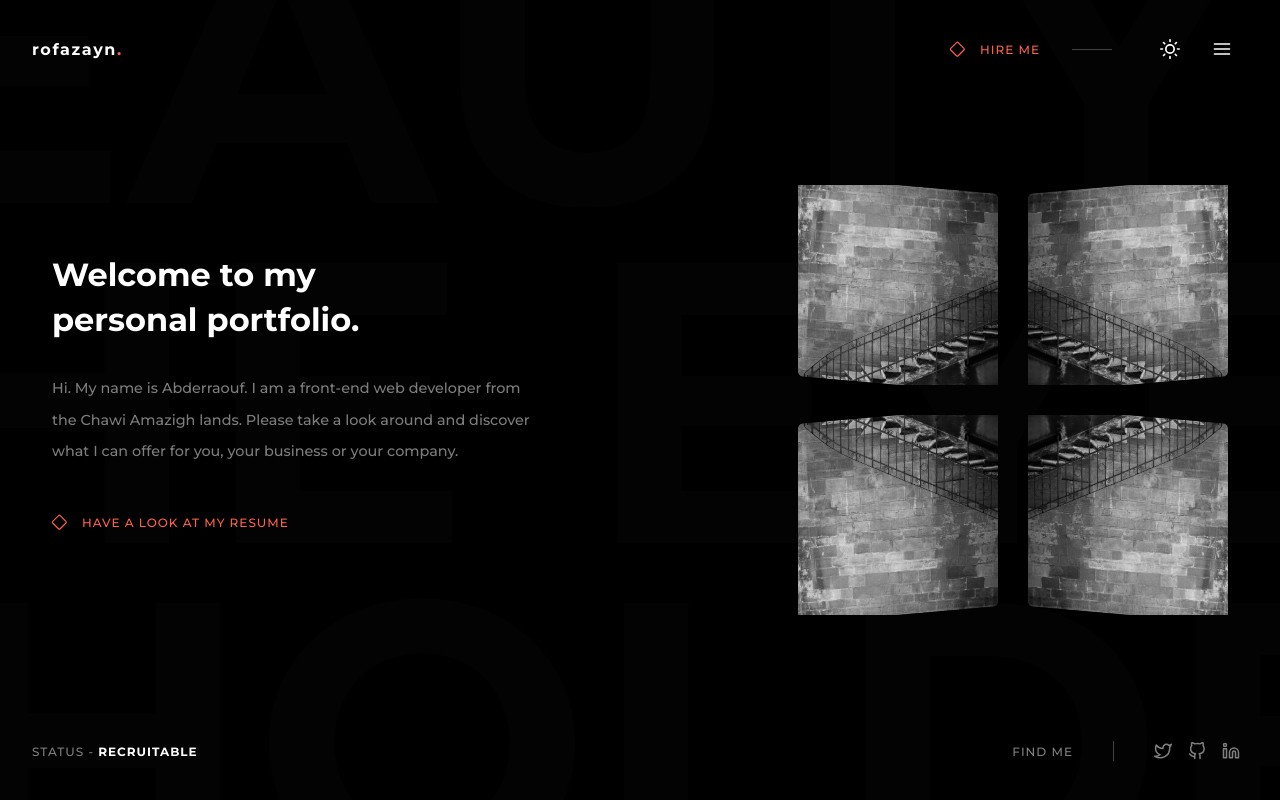
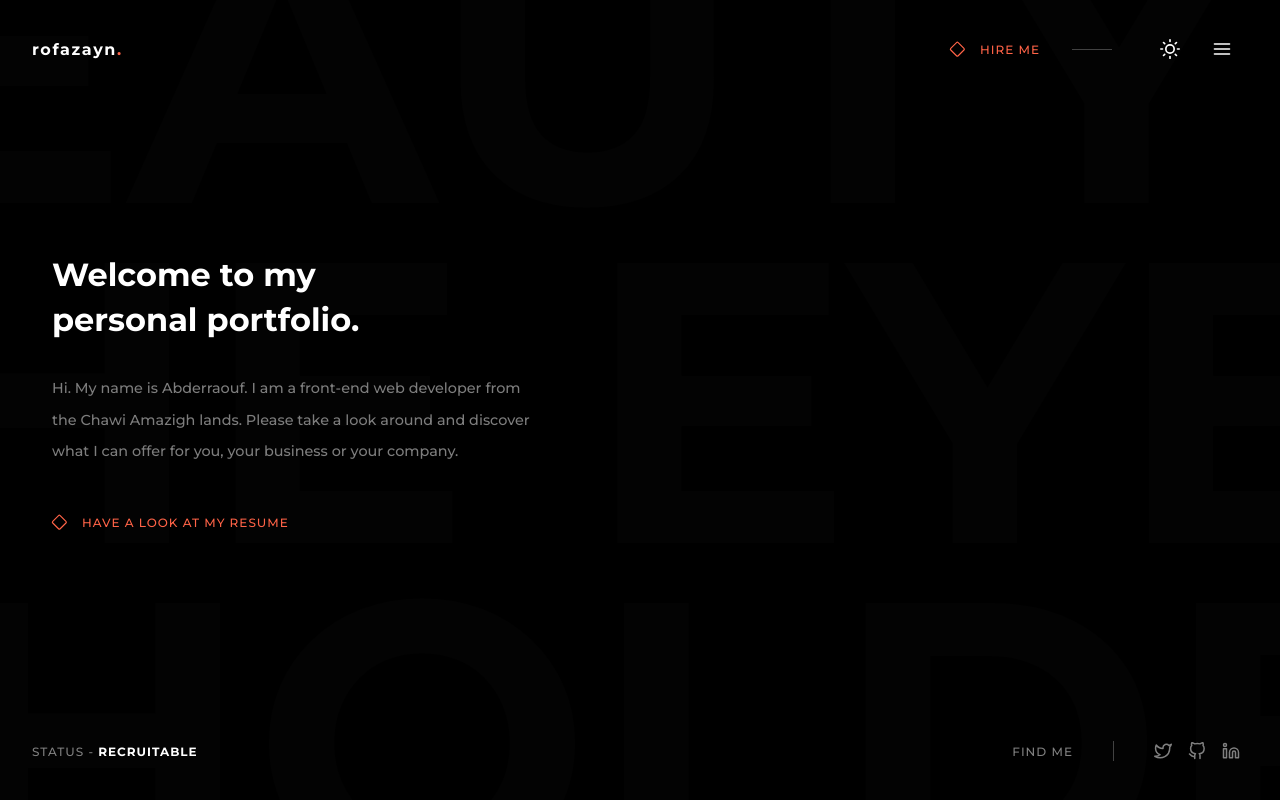
Before and after one commit to rofazayn/portfolio-remastered, a React (Create React App) app: page /#/home in a window 1280 px wide. Built offline with nearby package versions, Linux system fonts and the light colour scheme.

Commit message:
Removed home page images

```diff
--- a/src/App.js
+++ b/src/App.js
@@ -52,7 +52,7 @@ function App({ history, location }) {
               {({ match }) => (
                 <CSSTransition
                   in={match != null}
-                  timeout={1300}
+                  timeout={1400}
                   classNames='page'
                   unmountOnExit
                 >
--- a/src/components/Page/Page.js
+++ b/src/components/Page/Page.js
@@ -12,7 +12,6 @@ const SPage = styled.div`
   height: 100%;
   width: 100%;
   display: flex;
-  // justify-content: center;
   align-items: center;
   padding: 0 2rem;
 
@@ -21,15 +20,14 @@ const SPage = styled.div`
   }
   &.page-enter-active {
     opacity: 1;
-    transition: opacity 400ms;
-    transition-delay: 600ms;
+    transition: opacity 450ms ease-in-out 450ms;
   }
   &.page-exit {
     opacity: 1;
   }
   &.page-exit-active {
     opacity: 0;
-    transition: opacity 400ms;
+    transition: opacity 450ms ease-in-out;
   }
 `;
 
--- a/src/helpers/Animations.js
+++ b/src/helpers/Animations.js
@@ -80,7 +80,7 @@ export const handleHoverExit = e => {
 
 export const revealHeadings = (...nodes) => {
   gsap.from([...nodes], 0.8, {
-    delay: 0.8,
+    delay: 0.85,
     ease: 'power3.out',
     y: 55,
     stagger: {
--- a/src/views/Home/Home.js
+++ b/src/views/Home/Home.js
@@ -1,9 +1,6 @@
-import React, { useRef, useEffect } from 'react';
+import React from 'react';
 import styled from 'styled-components';
-
-import HeroImage from '../../assets/images/hero.webp';
 import Hero from '../../components/Hero/Hero';
-import { staggerRevealImages } from '../../helpers/Animations';
 
 const SHome = styled.div`
   z-index: 0;
@@ -11,54 +8,6 @@ const SHome = styled.div`
   justify-content: space-between;
   align-items: center;
   width: 100%;
-
-  .images {
-    z-index: 0;
-    width: 100%;
-    max-width: 540px;
-    display: grid;
-    grid-gap: 40px;
-    grid-template: 1fr 1fr / 1fr 1fr;
-    place-items: center;
-    justify-items: center;
-    @media (max-width: 1440px) {
-      grid-gap: 30px;
-      max-width: 430px;
-    }
-    .image {
-      display: flex;
-      object-fit: cover;
-      width: 250px;
-      height: 250px;
-      overflow: hidden;
-      @media (max-width: 1440px) {
-        width: 200px;
-        height: 200px;
-      }
-      &.one {
-        justify-content: flex-end;
-        transform: scaleX(-1);
-      }
-      &.two {
-        transform: scaleX(1);
-      }
-      &.three {
-        transform: scaleX(-1) scaleY(-1);
-      }
-      &.four {
-        transform: scaleY(-1);
-      }
-      img {
-        border-radius: 5px;
-        transform: translateX(-100%);
-        object-fit: cover;
-        width: 100%;
-        height: auto;
-        overflow: hidden;
-        opacity: 0;
-      }
-    }
-  }
 `;
 
 const Home = () => {
@@ -70,16 +19,6 @@ const Home = () => {
   for you, your business or your company.`;
   const buttonText = `Have a look at my resume`;
 
-  // Image refs
-  let image1 = useRef(null);
-  let image2 = useRef(null);
-  let image3 = useRef(null);
-  let image4 = useRef(null);
-
-  useEffect(() => {
-    staggerRevealImages(image1, image2, image3, image4);
-  }, []);
-
   return (
     <SHome>
       <Hero
@@ -89,20 +28,6 @@ const Home = () => {
         buttonText={buttonText}
         buttonPath={'/resume'}
       />
-      <div className='images'>
-        <div className='image one'>
-          <img src={HeroImage} alt='Hero' ref={el => (image1 = el)} />
-        </div>
-        <div className='image two'>
-          <img src={HeroImage} alt='Hero' ref={el => (image2 = el)} />
-        </div>
-        <div className='image three'>
-          <img src={HeroImage} alt='Hero' ref={el => (image3 = el)} />
-        </div>
-        <div className='image four'>
-          <img src={HeroImage} alt='Hero' ref={el => (image4 = el)} />
-        </div>
-      </div>
     </SHome>
   );
 };
```
Also changed, not shown: src/views/Loading/Loading.js (added, +14 -0 lines).
